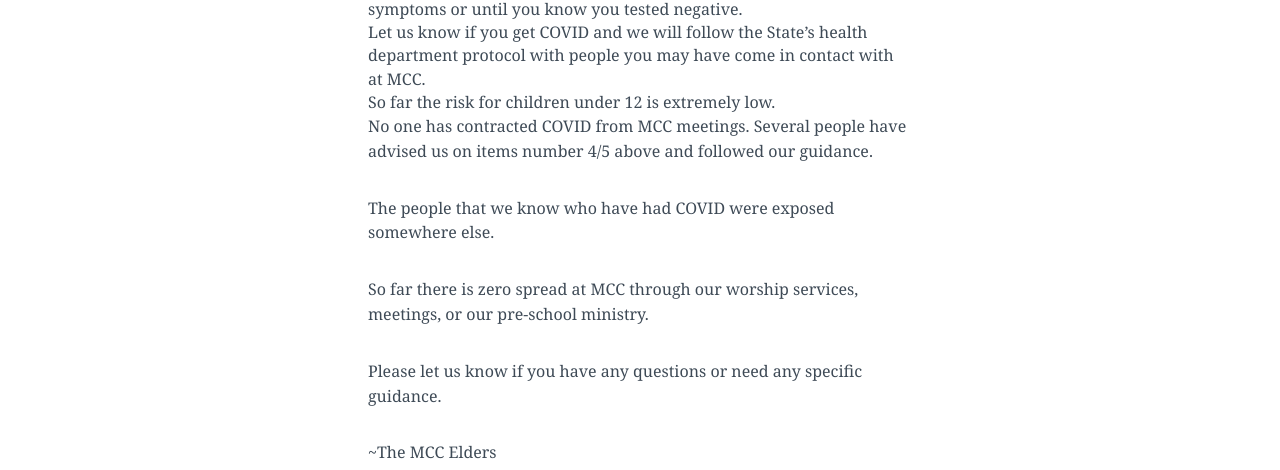
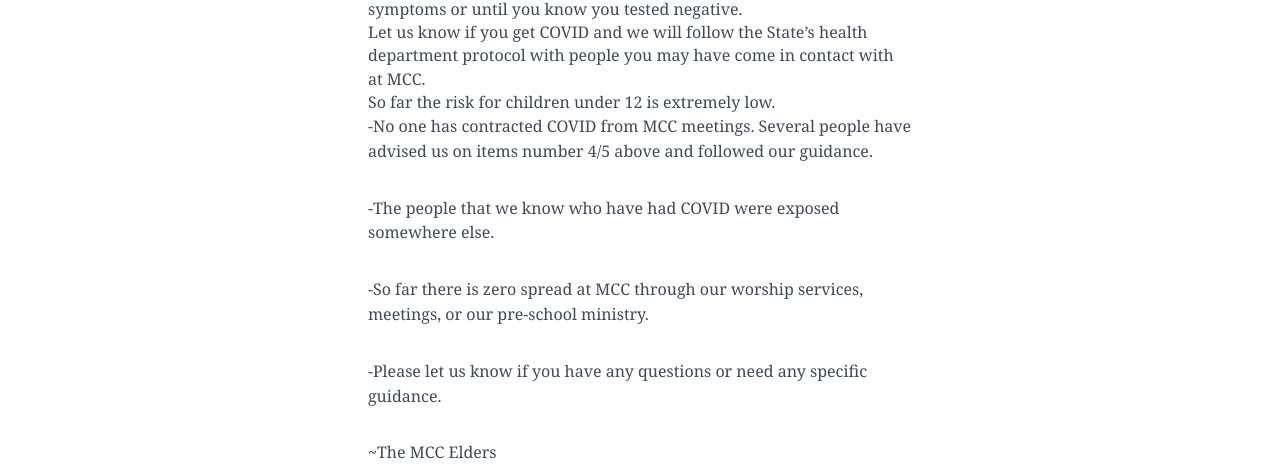
Before and after one commit to lukemoderwell/mariemont, a Jekyll site: the page built from updates.markdown, in a window 1280 px wide and 900 px high. Shown: the part 418-888 px from the top of the window. Built offline with Jekyll 4.4.1, drawn with Linux system fonts in a browser that asks for light colours; nearby versions of some CDN libraries.

Commit message:
Updated Updates

```diff
--- a/updates.markdown
+++ b/updates.markdown
@@ -21,13 +21,13 @@
 6. Let us know if you get COVID and we will follow the State’s health department protocol with people you may have come in contact with at MCC.
 7. So far the risk for children under 12 is extremely low.
 
-No one has contracted COVID from MCC meetings. Several people have advised us on items number 4/5 above and followed our guidance.
+-No one has contracted COVID from MCC meetings. Several people have advised us on items number 4/5 above and followed our guidance.
 
-The people that we know who have had COVID were exposed somewhere else.
+-The people that we know who have had COVID were exposed somewhere else.
 
-So far there is zero spread at MCC through our worship services, meetings, or our pre-school ministry.
+-So far there is zero spread at MCC through our worship services, meetings, or our pre-school ministry.
 
-Please let us know if you have any questions or need any specific guidance.
+-Please let us know if you have any questions or need any specific guidance.
 
 ~The MCC Elders
 
```
